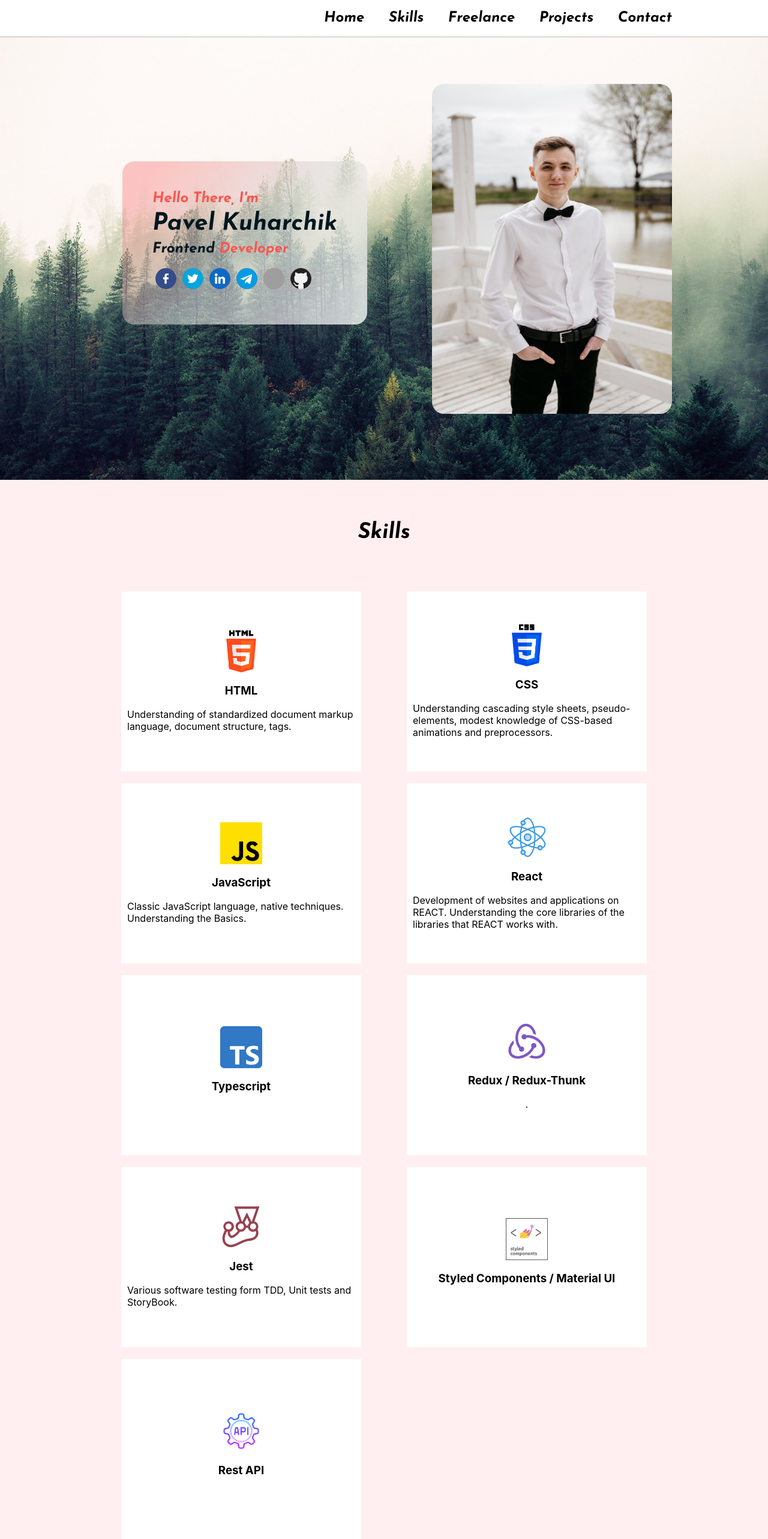
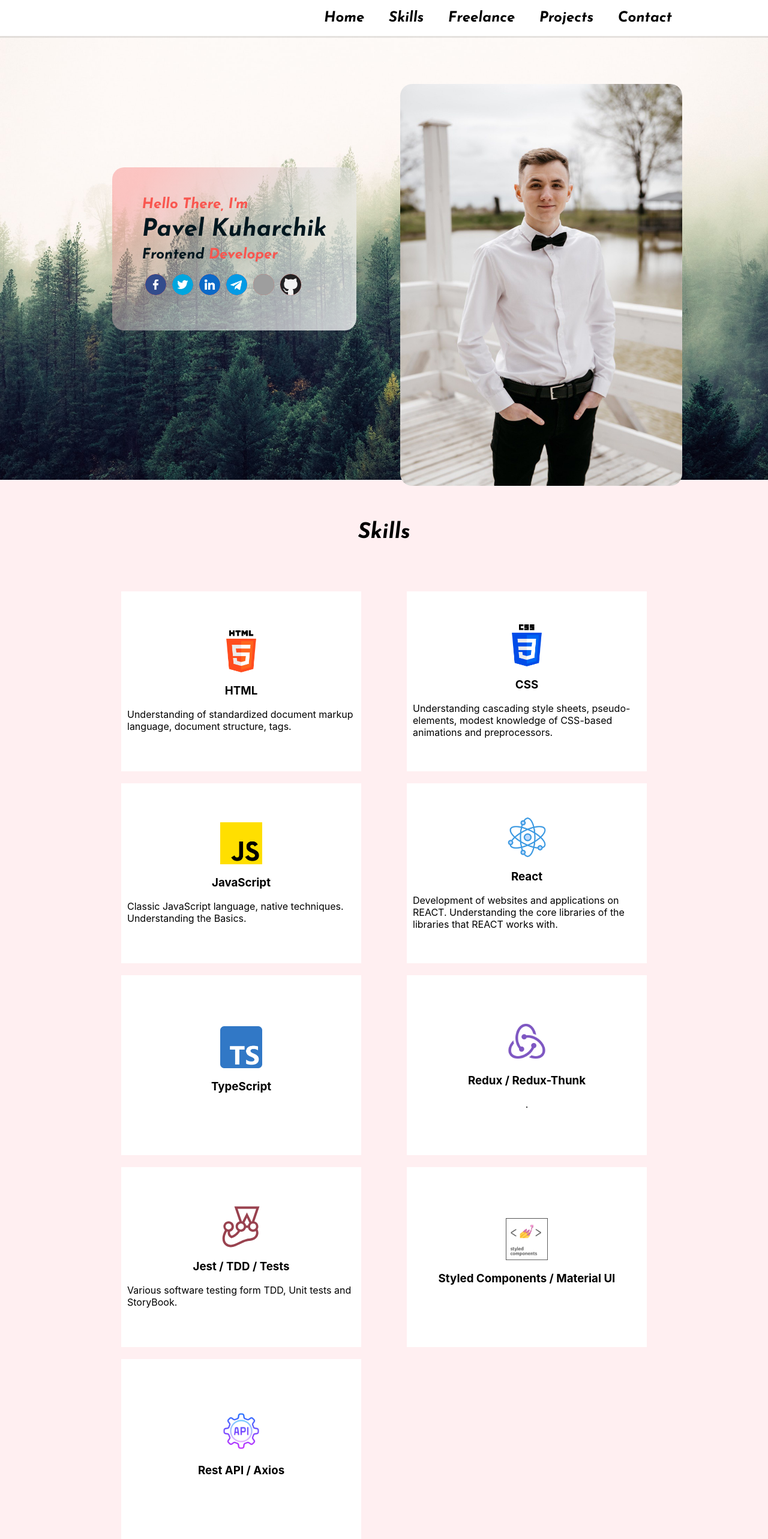
Before and after one commit to isefrog38/Portfolio, a React (Create React App) app: page / in a window 1280 px wide. Shown: the top 2566 px of the page at 60% size. Built offline with nearby package versions, Linux system fonts and the light colour scheme; grey boxes are pictures that could not be loaded.

Commit message:
blabla fix

```diff
--- a/src/components/Main/Main.module.css
+++ b/src/components/Main/Main.module.css
@@ -67,6 +67,7 @@
     flex-direction: column;
     padding: 50px;
     border-radius: 20px;
+    margin-bottom: 100px;
 }
 
 .photo_me {
@@ -77,10 +78,9 @@
 
 .HomeInfoPhoto {
     margin-top: 20px;
-    width: 400px;
-    height: 550px;
+    width: 470px;
+    height: 670px;
     background-color: transparent;
-    float: right;
 }
 
 @media (min-width: 50px) and (max-width: 1000px) {
@@ -110,3 +110,31 @@
     border-radius: 50%;
     margin: 5px;
 }
+
+.description_block {
+    position: absolute;
+    top: 450px;
+    left: 110px;
+    width: 35%;
+    height: auto;
+    background: linear-gradient(135deg,  rgba(215, 215, 215, 0.56) 5%, rgba(248, 58, 58, 0.27) 40%, rgba(255, 255, 255, 0.78) 100%);
+    display: flex;
+    flex-direction: column;
+    padding: 30px;
+    border-radius: 20px;
+}
+
+/*.description_text {
+    font-family: 'Josefin Sans', sans-serif;
+    font-size: 1.5rem;
+    font-weight: 600;
+    color: #282727;
+}
+
+@media (min-width: 50px) and (max-width: 1000px) {
+    .description_block {
+        margin: 90px 0 50px 0;
+        position: inherit;
+        width: 100%;
+    }
+}*/
--- a/src/components/Skills/Skills.tsx
+++ b/src/components/Skills/Skills.tsx
@@ -27,50 +27,50 @@ export const Skills = () => {
             description: "Understanding cascading style sheets, pseudo-elements, modest knowledge of CSS-based animations and preprocessors."
         },
         {
-            id: 8,
+            id: 2,
             title: "JavaScript",
             image: js,
             description: "Classic JavaScript language, native techniques. Understanding the Basics. "
         },
         {
-            id: 2,
+            id: 3,
             title: "React",
             image: react,
             description: "Development of websites and applications on REACT. Understanding the core libraries of the libraries that REACT works with."
         },
         {
-            id: 6,
-            title: "Typescript",
+            id: 4,
+            title: "TypeScript",
             image: typeScript,
             description: ""
         },
         {
-            id: 3,
+            id: 5,
             title: "Redux / Redux-Thunk",
             image: redux,
             description: "."
         },
         {
-            id: 4,
-            title: "Jest",
+            id: 6,
+            title: "Jest / TDD / Tests",
             image: jest,
             description: "Various software testing form TDD, Unit tests and StoryBook."
         },
         {
-            id: 5,
+            id: 7,
             title: "Styled Components / Material UI",
             image: styledCopm,
             description: ""
         },
         {
-            id: 7,
-            title: "Rest API",
+            id: 8,
+            title: "Rest API / Axios",
             image: api,
             description: ""
         },
     ];
 
-    const mapingSkills = array.map(el => (
+    const skills = array.map(el => (
         <div key={el.id} className={s.skill}>
             <div className={s.divJpg}><img className={s.img_skills} src={el.image} alt={el.title}/></div>
             <h3>{el.title}</h3>
@@ -85,7 +85,7 @@ export const Skills = () => {
                 <h2 className={s.title}>Skills</h2>
             </div>
             <div className={s.skills}>
-                {mapingSkills}
+                {skills}
             </div>
         </div>
     );
```
Also changed, not shown: src/components/Main/Main.tsx (+11 -5 lines).
